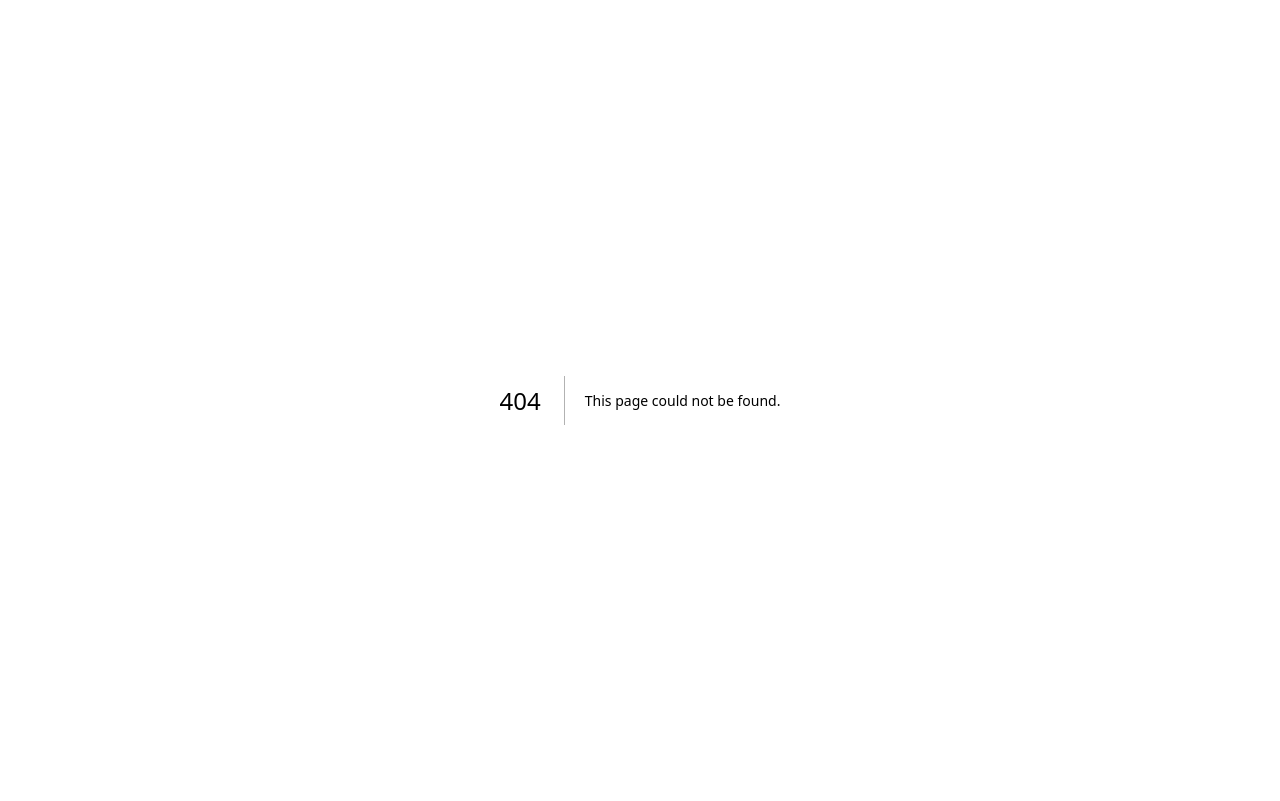
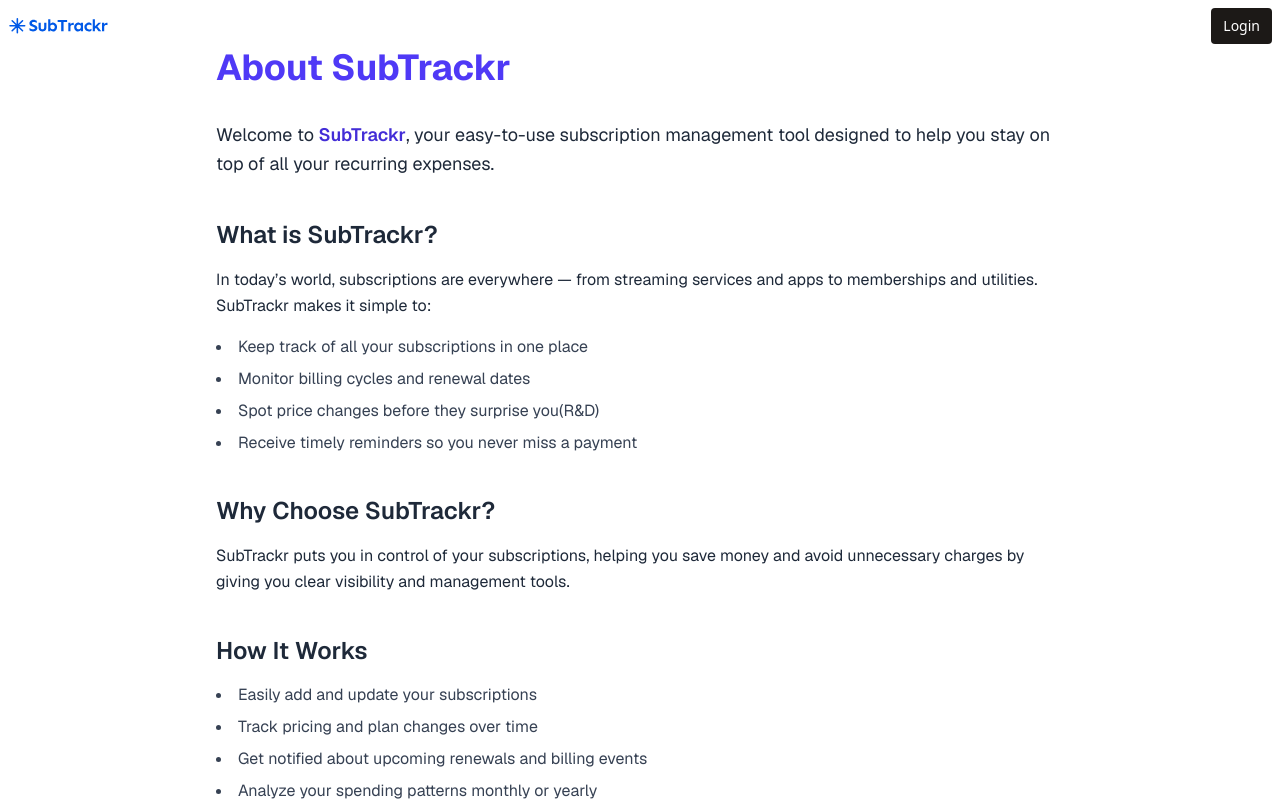
Before and after one commit to Paddu08/SubTracker, a Next.js app: page /subtracker/about in a window 1280 px wide. Before the commit this address had no page. Shown: the top 801 px of the page. Built offline with nearby package versions, Linux system fonts and the light colour scheme; no server answers.

Commit message:
about page and if signed in dashboard and subscription pages

```diff
--- a/src/app/components/Header.tsx
+++ b/src/app/components/Header.tsx
@@ -27,6 +27,9 @@ export function Header() {
             <nav className="flex items-center gap-4">
               <Link href="/subtracker/dashboard" className="text-sm hover:underline">Dashboard</Link>
               <Link href="/subtracker/subscriptions" className="text-sm hover:underline">Subscriptions</Link>
+              <Link href="/subtracker/about" className="text-sm hover:underline">
+                About
+              </Link>
             </nav>
             <UserButton afterSignOutUrl="/login" />
           </SignedIn>
--- a/src/app/page.tsx
+++ b/src/app/page.tsx
@@ -1,9 +1,11 @@
+"use client";
+
 import Link from "next/link";
 import { Header } from "@/app/components/Header";
+import { SignedIn, SignedOut } from "@clerk/nextjs";
 
 export default function Home() {
   return (
-
     <div
       className="
         grid grid-rows-[20px_1fr_20px] items-center justify-items-center
@@ -11,34 +13,30 @@ export default function Home() {
         font-[family-name:var(--font-geist-sans)]
       "
     >
-      <Header/>
+      <Header />
+
       <h1 className="text-3xl font-bold">SubTrackr</h1>
 
-      <nav className="flex flex-col space-y-6">
-        <Link
-          href="/signup"
-          className="text-blue-600 hover:underline text-lg font-medium"
-        >
+      <nav className="flex flex-col space-y-6 text-lg font-medium">
+        {/* Show when signed out */}
+        <SignedOut>
+          <Link href="/signup" className="text-blue-600 hover:underline">
             Signup
           </Link>
-        <Link
-          href="/login"
-          className="text-blue-600 hover:underline text-lg font-medium"
-        >
+          <Link href="/login" className="text-blue-600 hover:underline">
             Login
           </Link>
-        {/* <Link
-          href="/subtracker/dashboard"
-          className="text-blue-600 hover:underline text-lg font-medium"
-        >
+        </SignedOut>
+
+        {/* Show when signed in */}
+        <SignedIn>
+          <Link href="/subtracker/dashboard" className="text-blue-600 hover:underline">
             Dashboard
           </Link>
-        <Link
-          href="/subscriptions"
-          className="text-blue-600 hover:underline text-lg font-medium"
-        >
+          <Link href="/subtracker/subscriptions" className="text-blue-600 hover:underline">
             Subscriptions
-        </Link> */}
+          </Link>
+        </SignedIn>
       </nav>
 
       <footer className="text-sm text-gray-500">© {new Date().getFullYear()} SubTrackr</footer>
--- /dev/null
+++ b/src/app/subtracker/about/page.tsx
@@ -0,0 +1,59 @@
+import React from "react";
+import { Header } from "@/app/components/Header";
+
+const AboutPage: React.FC = () => {
+  return (
+<div>
+    <Header />
+    <main className="max-w-4xl mx-auto px-6 py-12 font-sans text-gray-800">
+
+      <h1 className="text-4xl font-bold mb-8 text-indigo-600">About SubTrackr</h1>
+
+      <section className="mb-10">
+        <p className="text-lg leading-relaxed">
+          Welcome to <span className="font-semibold text-indigo-700">SubTrackr</span>, your easy-to-use subscription management tool designed to help you stay on top of all your recurring expenses.
+        </p>
+      </section>
+
+      <section className="mb-10">
+        <h2 className="text-2xl font-semibold mb-4">What is SubTrackr?</h2>
+        <p className="mb-4 leading-relaxed">
+          In today’s world, subscriptions are everywhere — from streaming services and apps to memberships and utilities. SubTrackr makes it simple to:
+        </p>
+        <ul className="list-disc list-inside space-y-2 text-gray-700">
+          <li>Keep track of all your subscriptions in one place</li>
+          <li>Monitor billing cycles and renewal dates</li>
+          <li>Spot price changes before they surprise you(R&D)</li>
+          <li>Receive timely reminders so you never miss a payment</li>
+        </ul>
+      </section>
+
+      <section className="mb-10">
+        <h2 className="text-2xl font-semibold mb-4">Why Choose SubTrackr?</h2>
+        <p className="leading-relaxed">
+          SubTrackr puts you in control of your subscriptions, helping you save money and avoid unnecessary charges by giving you clear visibility and management tools.
+        </p>
+      </section>
+
+      <section className="mb-10">
+        <h2 className="text-2xl font-semibold mb-4">How It Works</h2>
+        <ul className="list-disc list-inside space-y-2 text-gray-700">
+          <li>Easily add and update your subscriptions</li>
+          <li>Track pricing and plan changes over time</li>
+          <li>Get notified about upcoming renewals and billing events</li>
+          <li>Analyze your spending patterns monthly or yearly</li>
+        </ul>
+      </section>
+
+      <section>
+        <h2 className="text-2xl font-semibold mb-4">Privacy & Security</h2>
+        <p className="leading-relaxed">
+          Your data is safe with us. SubTrackr is built with privacy and security in mind, ensuring your subscription details stay confidential.
+        </p>
+      </section>
+    </main>
+    </div>
+  );
+};
+
+export default AboutPage;
```
Lines whose indentation alone changed are shown as unchanged.
